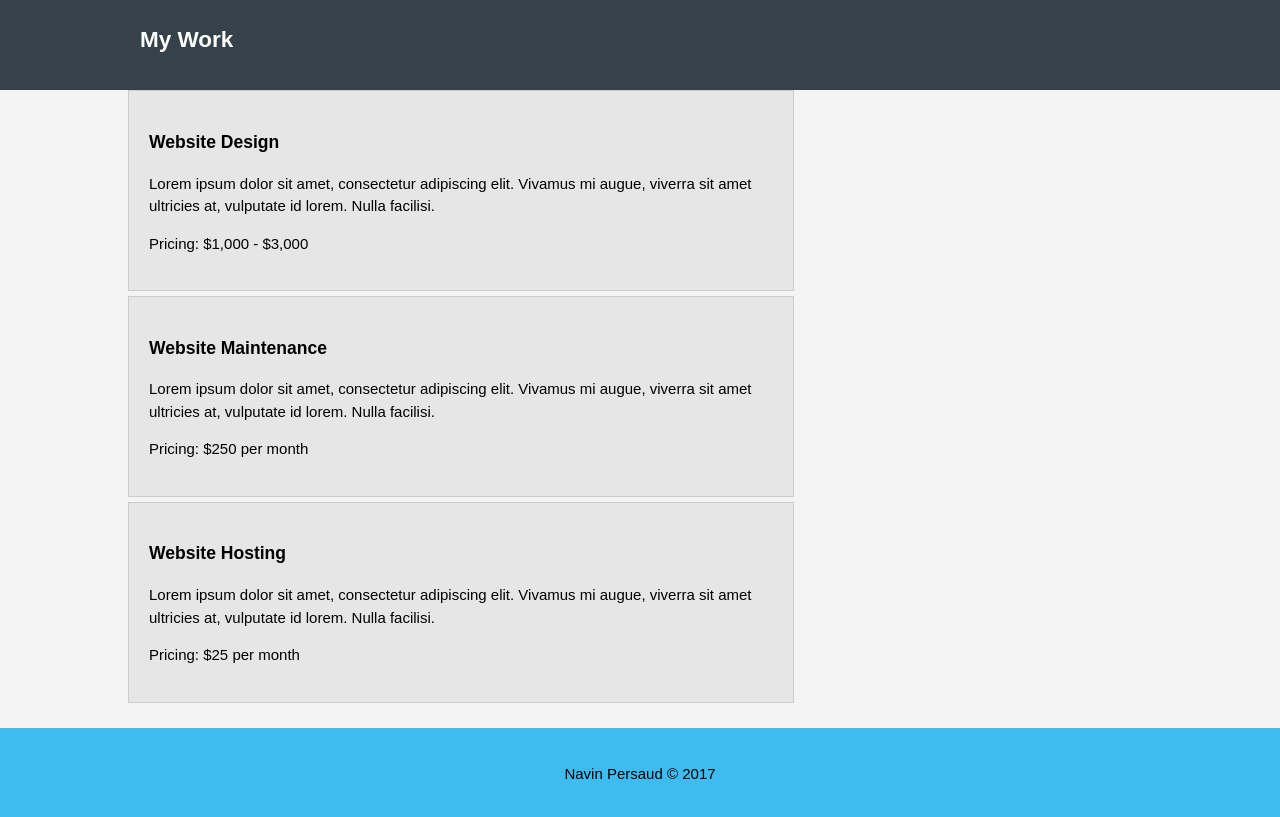
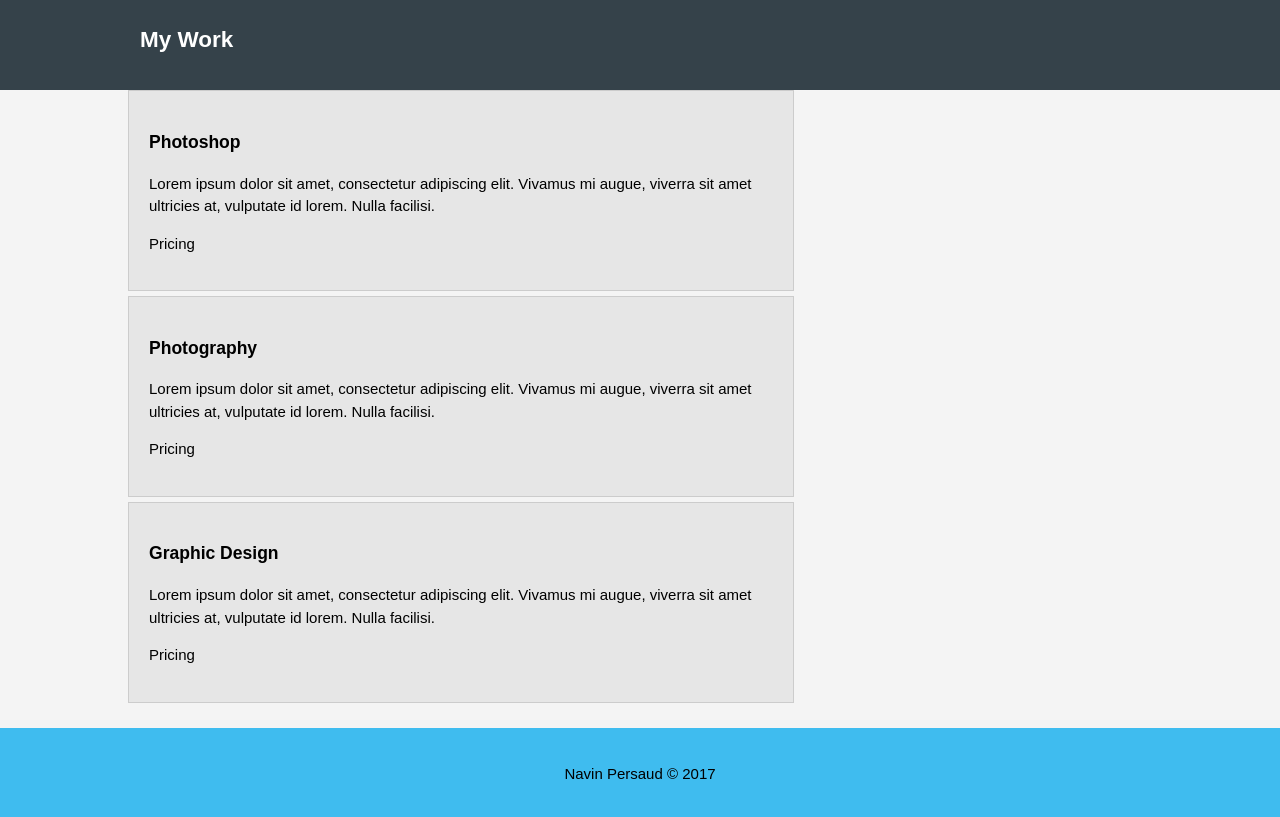
Before and after one commit to Navinp7/MyPortfolio, a plain HTML site: page gallery.html in a window 1280 px wide. Shown: the part 91-908 px from the top of the page. Drawn offline with Linux system fonts and the light colour scheme.

Commit message:
more fixes

```diff
--- a/gallery.html
+++ b/gallery.html
@@ -33,19 +33,19 @@
         <article id="main-col">
           <ul id="link">
             <li>
-              <h3>Website Design</h3>
+              <h3>Photoshop</h3>
               <p>Lorem ipsum dolor sit amet, consectetur adipiscing elit. Vivamus mi augue, viverra sit amet ultricies at, vulputate id lorem. Nulla facilisi.</p>
-						  <p>Pricing: $1,000 - $3,000</p>
+						  <p>Pricing</p>
             </li>
             <li>
-              <h3>Website Maintenance</h3>
+              <h3>Photography</h3>
               <p>Lorem ipsum dolor sit amet, consectetur adipiscing elit. Vivamus mi augue, viverra sit amet ultricies at, vulputate id lorem. Nulla facilisi.</p>
-						  <p>Pricing: $250 per month</p>
+						  <p>Pricing</p>
             </li>
             <li>
-              <h3>Website Hosting</h3>
+              <h3>Graphic Design</h3>
               <p>Lorem ipsum dolor sit amet, consectetur adipiscing elit. Vivamus mi augue, viverra sit amet ultricies at, vulputate id lorem. Nulla facilisi.</p>
-						  <p>Pricing: $25 per month</p>
+						  <p>Pricing</p>
             </li>
           </ul>
         </article>
```
Also changed, not shown: about.html (+2 -2 lines), index.html (+1 -1 lines).
